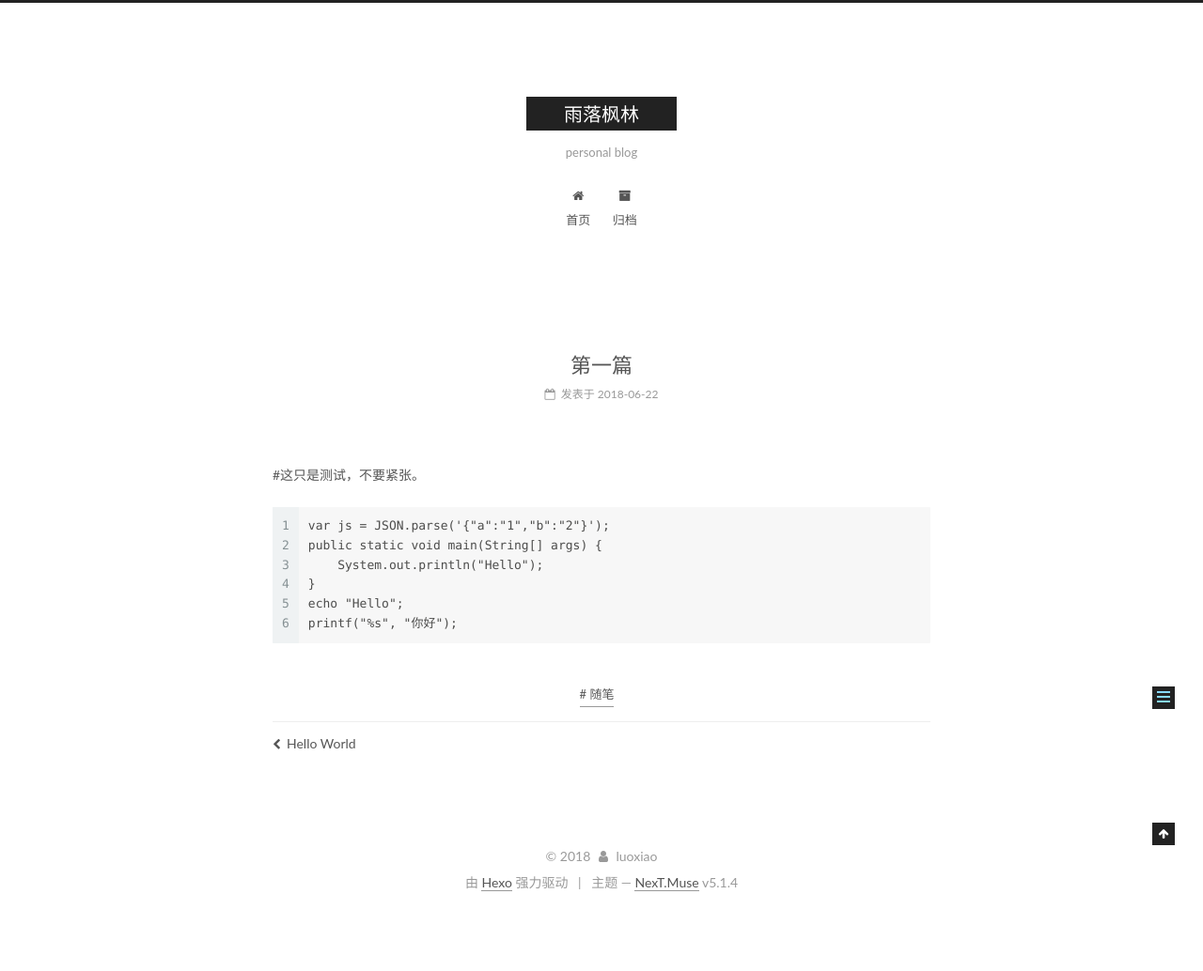
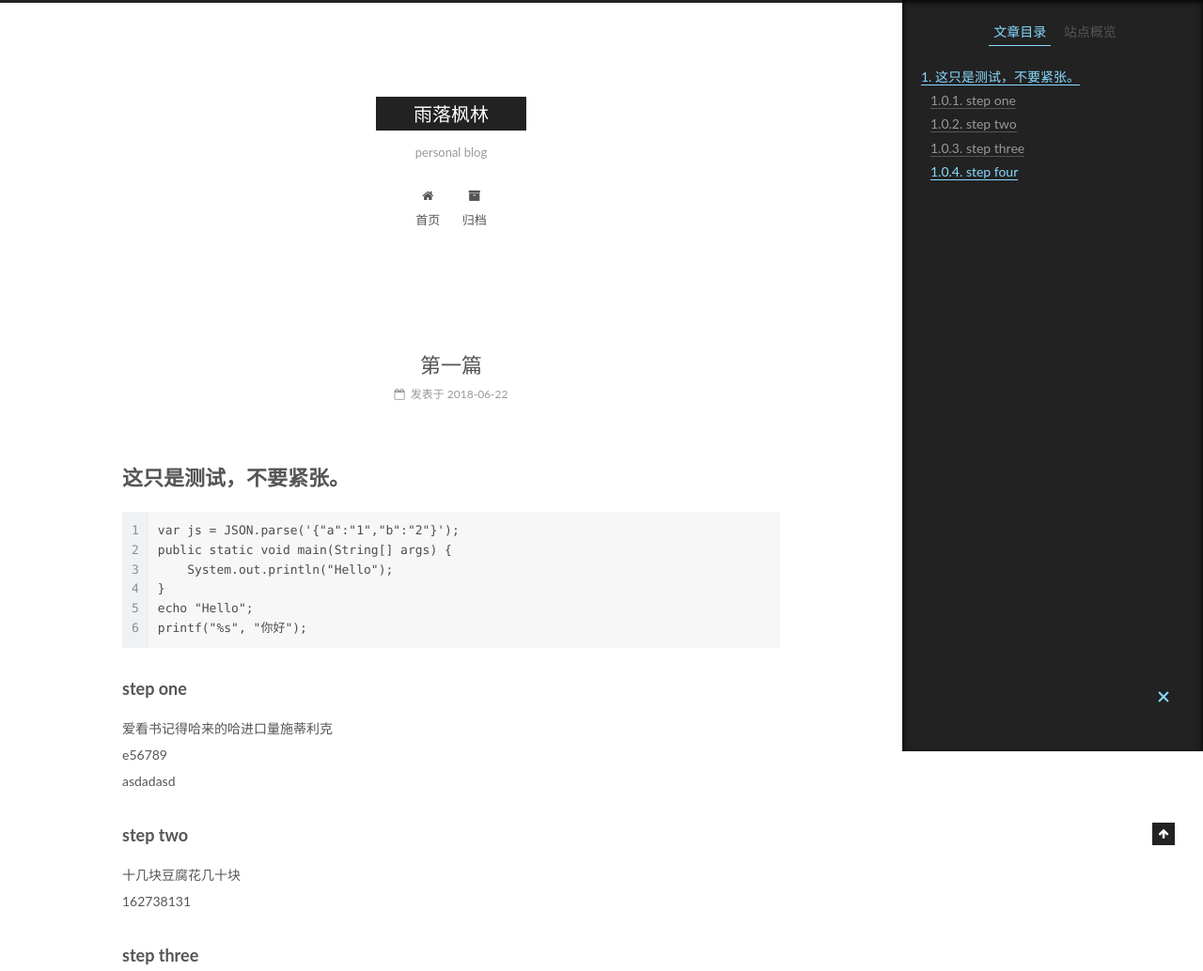
Before and after one commit to lxiao3/lxiao3.github.io, a plain HTML site: page 2018/06/22/第一篇/index.html in a window 1280 px wide. Shown: the top 1034 px of the page at 94% size. Before the commit the page ends 974 px from the top, so only its background shows below. Drawn offline with Linux system fonts and the light colour scheme.

Commit message:
Site updated: 2018-06-22 14:10:33

```diff
--- a/2018/06/22/第一篇/index.html
+++ b/2018/06/22/第一篇/index.html
@@ -79,18 +79,18 @@
 
 
 
-<meta name="description" content="#这只是测试，不要紧张。 123456var js = JSON.parse(&amp;apos;&amp;#123;&amp;quot;a&amp;quot;:&amp;quot;1&amp;quot;,&amp;quot;b&amp;quot;:&amp;quot;2&amp;quot;&amp;#125;&amp;apos;);public static void main(String[] args) &amp;#123;    System.out.println(&amp;quot;Hello&amp;">
+<meta name="description" content="这只是测试，不要紧张。123456var js = JSON.parse(&amp;apos;&amp;#123;&amp;quot;a&amp;quot;:&amp;quot;1&amp;quot;,&amp;quot;b&amp;quot;:&amp;quot;2&amp;quot;&amp;#125;&amp;apos;);public static void main(String[] args) &amp;#123;    System.out.println(&amp;quot;Hello&amp;qu">
 <meta name="keywords" content="随笔">
 <meta property="og:type" content="article">
 <meta property="og:title" content="第一篇">
 <meta property="og:url" content="http://yoursite.com/2018/06/22/第一篇/index.html">
 <meta property="og:site_name" content="雨落枫林">
-<meta property="og:description" content="#这只是测试，不要紧张。 123456var js = JSON.parse(&amp;apos;&amp;#123;&amp;quot;a&amp;quot;:&amp;quot;1&amp;quot;,&amp;quot;b&amp;quot;:&amp;quot;2&amp;quot;&amp;#125;&amp;apos;);public static void main(String[] args) &amp;#123;    System.out.println(&amp;quot;Hello&amp;">
+<meta property="og:description" content="这只是测试，不要紧张。123456var js = JSON.parse(&amp;apos;&amp;#123;&amp;quot;a&amp;quot;:&amp;quot;1&amp;quot;,&amp;quot;b&amp;quot;:&amp;quot;2&amp;quot;&amp;#125;&amp;apos;);public static void main(String[] args) &amp;#123;    System.out.println(&amp;quot;Hello&amp;qu">
 <meta property="og:locale" content="zh-Hans">
-<meta property="og:updated_time" content="2018-06-22T05:44:59.209Z">
+<meta property="og:updated_time" content="2018-06-22T06:10:13.568Z">
 <meta name="twitter:card" content="summary">
 <meta name="twitter:title" content="第一篇">
-<meta name="twitter:description" content="#这只是测试，不要紧张。 123456var js = JSON.parse(&amp;apos;&amp;#123;&amp;quot;a&amp;quot;:&amp;quot;1&amp;quot;,&amp;quot;b&amp;quot;:&amp;quot;2&amp;quot;&amp;#125;&amp;apos;);public static void main(String[] args) &amp;#123;    System.out.println(&amp;quot;Hello&amp;">
+<meta name="twitter:description" content="这只是测试，不要紧张。123456var js = JSON.parse(&amp;apos;&amp;#123;&amp;quot;a&amp;quot;:&amp;quot;1&amp;quot;,&amp;quot;b&amp;quot;:&amp;quot;2&amp;quot;&amp;#125;&amp;apos;);public static void main(String[] args) &amp;#123;    System.out.println(&amp;quot;Hello&amp;qu">
 
 
 
@@ -300,8 +300,11 @@
 
 
 
-        <p>#这只是测试，不要紧张。</p>
-<figure class="highlight plain"><table><tr><td class="gutter"><pre><span class="line">1</span><br><span class="line">2</span><br><span class="line">3</span><br><span class="line">4</span><br><span class="line">5</span><br><span class="line">6</span><br></pre></td><td class="code"><pre><span class="line">var js = JSON.parse(&apos;&#123;&quot;a&quot;:&quot;1&quot;,&quot;b&quot;:&quot;2&quot;&#125;&apos;);</span><br><span class="line">public static void main(String[] args) &#123;</span><br><span class="line">    System.out.println(&quot;Hello&quot;);</span><br><span class="line">&#125;</span><br><span class="line">echo &quot;Hello&quot;;</span><br><span class="line">printf(&quot;%s&quot;, &quot;你好&quot;);</span><br></pre></td></tr></table></figure>
+        <h1 id="这只是测试，不要紧张。"><a href="#这只是测试，不要紧张。" class="headerlink" title="这只是测试，不要紧张。"></a>这只是测试，不要紧张。</h1><figure class="highlight plain"><table><tr><td class="gutter"><pre><span class="line">1</span><br><span class="line">2</span><br><span class="line">3</span><br><span class="line">4</span><br><span class="line">5</span><br><span class="line">6</span><br></pre></td><td class="code"><pre><span class="line">var js = JSON.parse(&apos;&#123;&quot;a&quot;:&quot;1&quot;,&quot;b&quot;:&quot;2&quot;&#125;&apos;);</span><br><span class="line">public static void main(String[] args) &#123;</span><br><span class="line">    System.out.println(&quot;Hello&quot;);</span><br><span class="line">&#125;</span><br><span class="line">echo &quot;Hello&quot;;</span><br><span class="line">printf(&quot;%s&quot;, &quot;你好&quot;);</span><br></pre></td></tr></table></figure>
+<h3 id="step-one"><a href="#step-one" class="headerlink" title="step one"></a>step one</h3><p>爱看书记得哈来的哈进口量施蒂利克<br>e56789<br>asdadasd</p>
+<h3 id="step-two"><a href="#step-two" class="headerlink" title="step two"></a>step two</h3><p>十几块豆腐花几十块<br>162738131</p>
+<h3 id="step-three"><a href="#step-three" class="headerlink" title="step three"></a>step three</h3><p>asd<br>asdad<br>asd<br>a<br>d<br>ads<br>a<br>d<br>a<br>ds<br>ad<br>a<br>d<br>a<br>d<br>ad<br>aadasda</p>
+<h3 id="step-four"><a href="#step-four" class="headerlink" title="step four"></a>step four</h3><p>asdhjaks<br>asd</p>
 
 
     </div>
@@ -392,8 +395,17 @@
 
 
 
+        <ul class="sidebar-nav motion-element">
+          <li class="sidebar-nav-toc sidebar-nav-active" data-target="post-toc-wrap">
+            文章目录
+          </li>
+          <li class="sidebar-nav-overview" data-target="site-overview-wrap">
+            站点概览
+          </li>
+        </ul>
 
-      <section class="site-overview-wrap sidebar-panel sidebar-panel-active">
+
+      <section class="site-overview-wrap sidebar-panel">
         <div class="site-overview">
           <div class="site-author motion-element" itemprop="author" itemscope itemtype="http://schema.org/Person">
 
@@ -448,6 +460,22 @@
         </div>
       </section>
 
+
+      <!--noindex-->
+        <section class="post-toc-wrap motion-element sidebar-panel sidebar-panel-active">
+          <div class="post-toc">
+
+
+
+
+
+
+              <div class="post-toc-content"><ol class="nav"><li class="nav-item nav-level-1"><a class="nav-link" href="#这只是测试，不要紧张。"><span class="nav-number">1.</span> <span class="nav-text">这只是测试，不要紧张。</span></a><ol class="nav-child"><li class="nav-item nav-level-3"><a class="nav-link" href="#step-one"><span class="nav-number">1.0.1.</span> <span class="nav-text">step one</span></a></li><li class="nav-item nav-level-3"><a class="nav-link" href="#step-two"><span class="nav-number">1.0.2.</span> <span class="nav-text">step two</span></a></li><li class="nav-item nav-level-3"><a class="nav-link" href="#step-three"><span class="nav-number">1.0.3.</span> <span class="nav-text">step three</span></a></li><li class="nav-item nav-level-3"><a class="nav-link" href="#step-four"><span class="nav-number">1.0.4.</span> <span class="nav-text">step four</span></a></li></ol></li></ol></li></ol></div>
+
+
+          </div>
+        </section>
+      <!--/noindex-->
 
 
 
--- a/css/main.css
+++ b/css/main.css
@@ -1822,7 +1822,7 @@ pre .javascript .function {
   width: 4px;
   height: 4px;
   border-radius: 50%;
-  background: #af1691;
+  background: #09e5ff;
 }
 .links-of-blogroll {
   font-size: 13px;
```
Also changed, not shown: index.html (+5 -2 lines).
